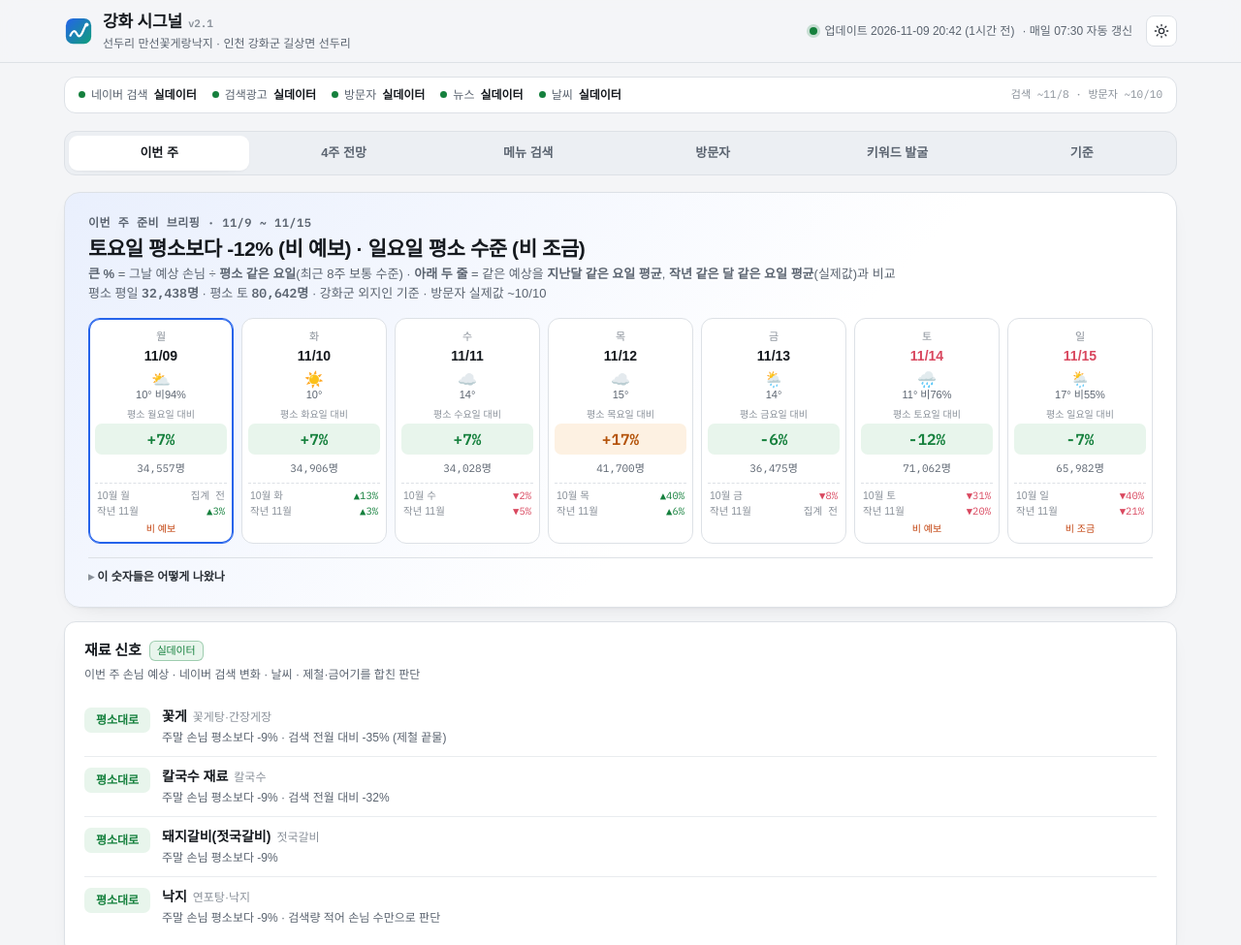
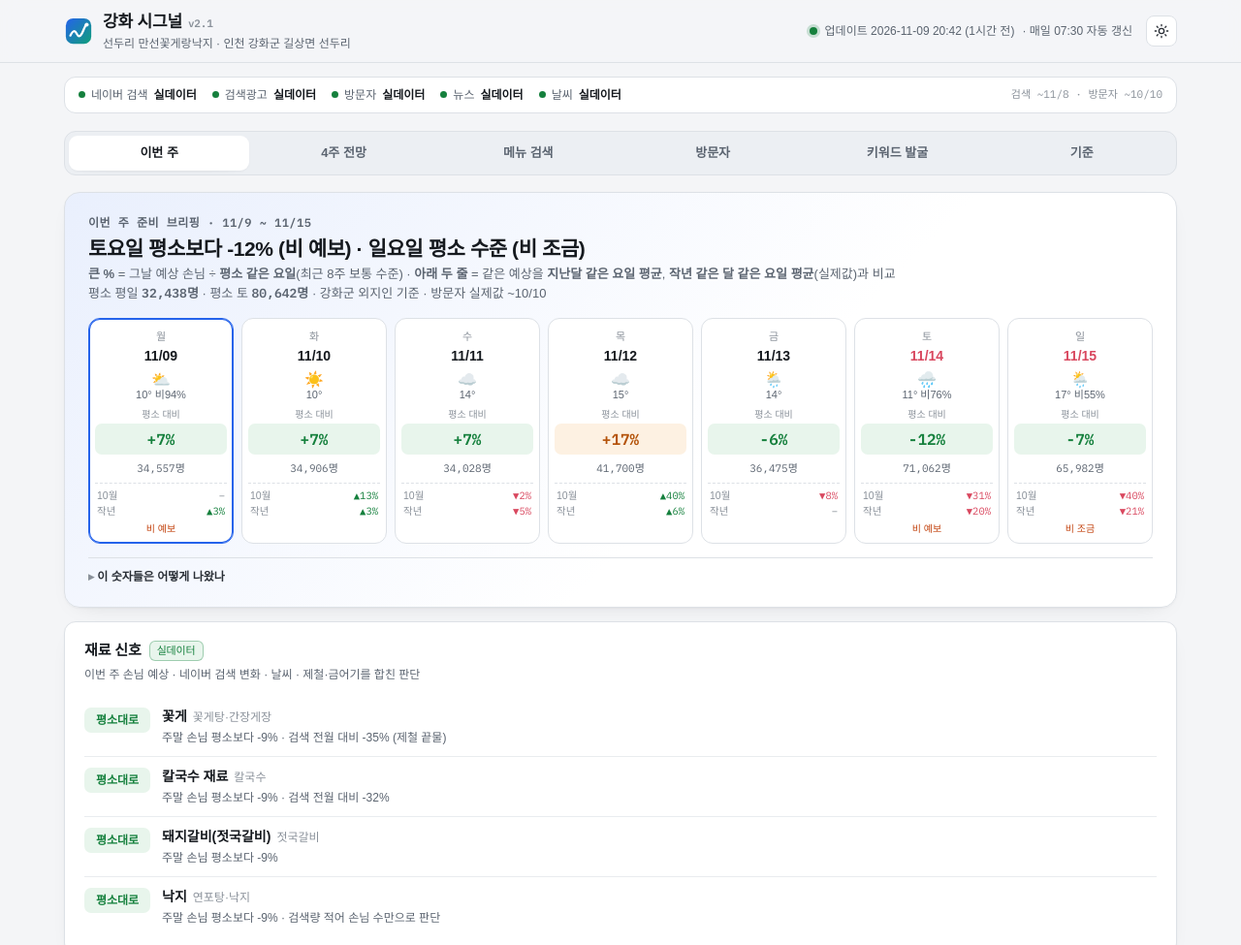
Before and after one commit to coolabc1119-byte/ganghwa-signal, a plain HTML site: page index.html in a window 1280 px wide. Shown: the top 975 px of the page at 97% size. Drawn offline with nearby package versions, Linux system fonts and the light colour scheme; a web font is replaced by a local one.

Commit message:
날짜 카드 라벨 간결화
Co-Authored-By: Claude Opus 5.5 <noreply@anthropic.com>
Claude-Session: https://claude.ai/code/session_01GfC5azSATv3csN3sJpaHMH

```diff
--- a/index.html
+++ b/index.html
@@ -366,13 +366,13 @@ function renderBrief(){
   document.getElementById('bweek').textContent=`이번 주 준비 브리핑 · ${md(b.days[0].date)} ~ ${md(b.days[6].date)}`;
   document.getElementById('bsum').textContent=b.summary;
   document.getElementById('bmeta').innerHTML=`<b>큰 %</b> = 그날 예상 손님 ÷ <b>평소 같은 요일</b>(최근 8주 보통 수준) · <b>아래 두 줄</b> = 같은 예상을 <b>지난달 같은 요일 평균</b>, <b>작년 같은 달 같은 요일 평균</b>(실제값)과 비교<br>평소 평일 <b class="mono">${fmt(b.weekday_base)}명</b> · 평소 토 <b class="mono">${fmt(b.weekday_median['토'])}명</b> · 강화군 외지인 기준`+(b.last_visitor_data?` · 방문자 실제값 ~${md(b.last_visitor_data)}`:'');
-  const cp=(c,wd)=>{ if(!c) return ''; const r=(lab,x)=>{ const m=x&&x.ym?+x.ym.slice(5)+'월':''; if(!x||x.pct==null) return `<div><span>${lab}</span><span class="muted">집계 전</span></div>`; const p=x.pct; return `<div title="${x.ym} ${wd}요일 평균 ${fmt(x.base)}명"><span>${lab}</span><span class="${p>=0?'up':'down'}">${p>=0?'▲':'▼'}${Math.abs(p).toFixed(0)}%</span></div>`; };
-    const lm=c.prev_month?.ym?+c.prev_month.ym.slice(5)+'월':'전월', ly=c.yoy_month?.ym?`작년 ${+c.yoy_month.ym.slice(5)}월`:'작년';
-    return `<div class="cp">${r(lm+' '+wd,c.prev_month)}${r(ly,c.yoy_month)}</div>`; };
+  const cp=(c,wd)=>{ if(!c) return ''; const r=(lab,x)=>{ const m=x&&x.ym?+x.ym.slice(5)+'월':''; if(!x||x.pct==null) return `<div><span>${lab}</span><span class="muted">–</span></div>`; const p=x.pct; return `<div title="${x.ym} ${wd}요일 평균 ${fmt(x.base)}명"><span>${lab}</span><span class="${p>=0?'up':'down'}">${p>=0?'▲':'▼'}${Math.abs(p).toFixed(0)}%</span></div>`; };
+    const lm=c.prev_month?.ym?+c.prev_month.ym.slice(5)+'월':'전월';
+    return `<div class="cp">${r(lm,c.prev_month)}${r('작년',c.yoy_month)}</div>`; };
   document.getElementById('bdays').innerHTML=b.days.map((d,i)=>{ const w=d.weather||{}; const we=d.wd==='토'||d.wd==='일';
     return `<div class="day ${i===0?'today':''} ${we?'we':''}"><div class="w">${d.wd}</div><div class="d">${d.date.slice(5).replace('-','/')}</div>
       <div class="wx">${w.code!=null?`<b>${WXI(w.code)}</b>${w.tmax!=null?Math.round(w.tmax)+'°':''}${w.pop!=null&&w.pop>=30?` 비${w.pop}%`:''}`:''}</div>
-      <div class="pct-l">평소 ${d.wd}요일 대비</div>
+      <div class="pct-l">평소 대비</div>
       <div class="pct ${d.level}">${d.vs_weekday_pct>0?'+':''}${d.vs_weekday_pct}%</div>
       <div class="v">${fmt(d.est_visitors)}명${d.est_store!=null?` · 가게≈${fmt(d.est_store)}`:''}</div>
       ${cp(d.cmp,d.wd)}<div class="tg">${d.tags.join(', ')}</div></div>`; }).join('');
@@ -382,8 +382,8 @@ function renderBrief(){
     `<b>명</b> = 강화군 전체 외지인 예상 인원(통신사 집계 기준) — 가게 손님 수가 아님. 매출 CSV를 넣으면 가게 기준이 추가됨`,
     `<b>날씨</b> = 예보에 비·눈이 있으면 과거 실측 배율 적용 (주말 비 ×${we.we2?.factor??'–'}, 많은 비·눈 ×${we.we3?.factor??'–'})`,
     `<b>예: 토 −12%</b> = 이번 토요일 예상 71,062명이 평소 토요일(최근 8주 보통 80,642명)보다 12% 적다는 뜻`,
-    `<b>10월 토 / 작년 11월</b> = 같은 예상을 지난달 토요일들 실제 평균, 작년 같은 달 토요일들 실제 평균과 비교 (연휴 제외)`,
-    `<b>집계 전</b> = 관광공사 방문자 실제값이 약 한 달 늦게 올라와 비교할 날이 아직 없음 — 매일 아침 자동으로 채워짐. 전주(지난주) 실제값은 이 지연 때문에 항상 비어 있어 뺐음`,
+    `<b>10월 / 작년</b> = 같은 예상을 지난달 같은 요일 실제 평균, 작년 같은 달 같은 요일 실제 평균과 비교 (연휴 제외). 예: 토요일 카드의 "10월 ▼31%" = 10월 토요일들 실제 평균보다 31% 적음`,
+    `<b>–</b> = 관광공사 방문자 실제값이 약 한 달 늦게 올라와 비교할 날이 아직 없음 — 매일 아침 자동으로 채워짐. 전주(지난주) 실제값은 이 지연 때문에 항상 비어 있어 뺐음`,
     `<b>색</b> = 평소 대비 −20%↓ 한산 · ±8% 평소 · +8%↑ 많음 · +20%↑ 매우 많음`
   ].map(x=>'<li>'+x+'</li>').join('');
 }
```
